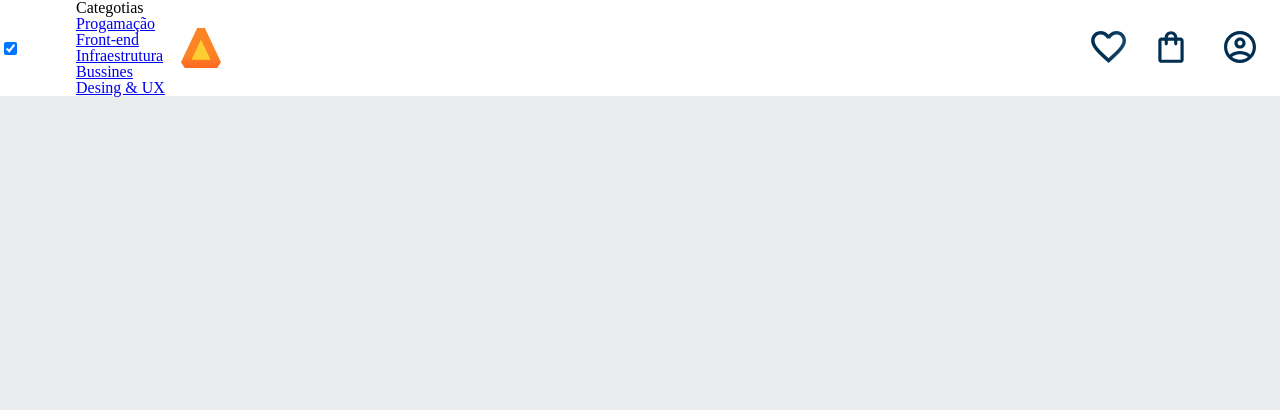
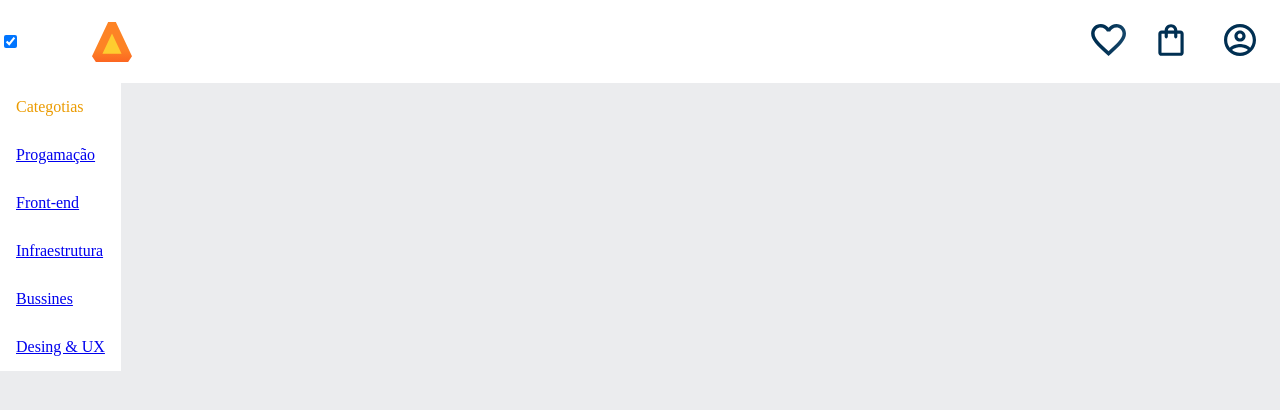
Before and after one commit to kauagumer10/kaua-2c-alurabooks, a plain HTML site: page index.html in a window 1280 px wide. Both pictures are taken after a click on the checkbox 10 px from the left and 48 px from the top of the page. Drawn offline with Linux system fonts and the light colour scheme; files whose address does not match are found by name.

Commit message:
Add files via upload

```diff
--- a/header.css
+++ b/header.css
@@ -12,6 +12,7 @@
     display: flex;
     justify-content: space-between;
     align-items: center;
+    position: relative;
 }
 
 .container {
@@ -22,3 +23,26 @@
 .container__imagem {
     padding: 1em;
 }
+
+.lista-menu {
+    display: none;
+    position: absolute;
+    top: 100%;
+}
+
+.container__botao:checked~.lista-menu {
+    display: block;
+}
+
+.lista-menu__titulo, .lista-menu__item{
+    padding: 1em;
+    background-color: var(--branco);
+}
+
+.lista-menu__titulo {
+    color: var(--laranja);
+}
+
+.lista-menu__link {
+
+}
--- a/style.css
+++ b/style.css
@@ -2,7 +2,9 @@
 
 :root {
     --cor-de-fundo: #ebecee;
-    --branco:   #FFFFFF;
+    --branco: #FFFFFF;
+    --laranja: #EB9B00;
+    --azul-degrade: linear-gradient(97.54deg,  #002F52  35.49%,  #326589 165.37%);
 }
 
 body {
```
Also changed, not shown: index.html (line endings or trailing spaces).
